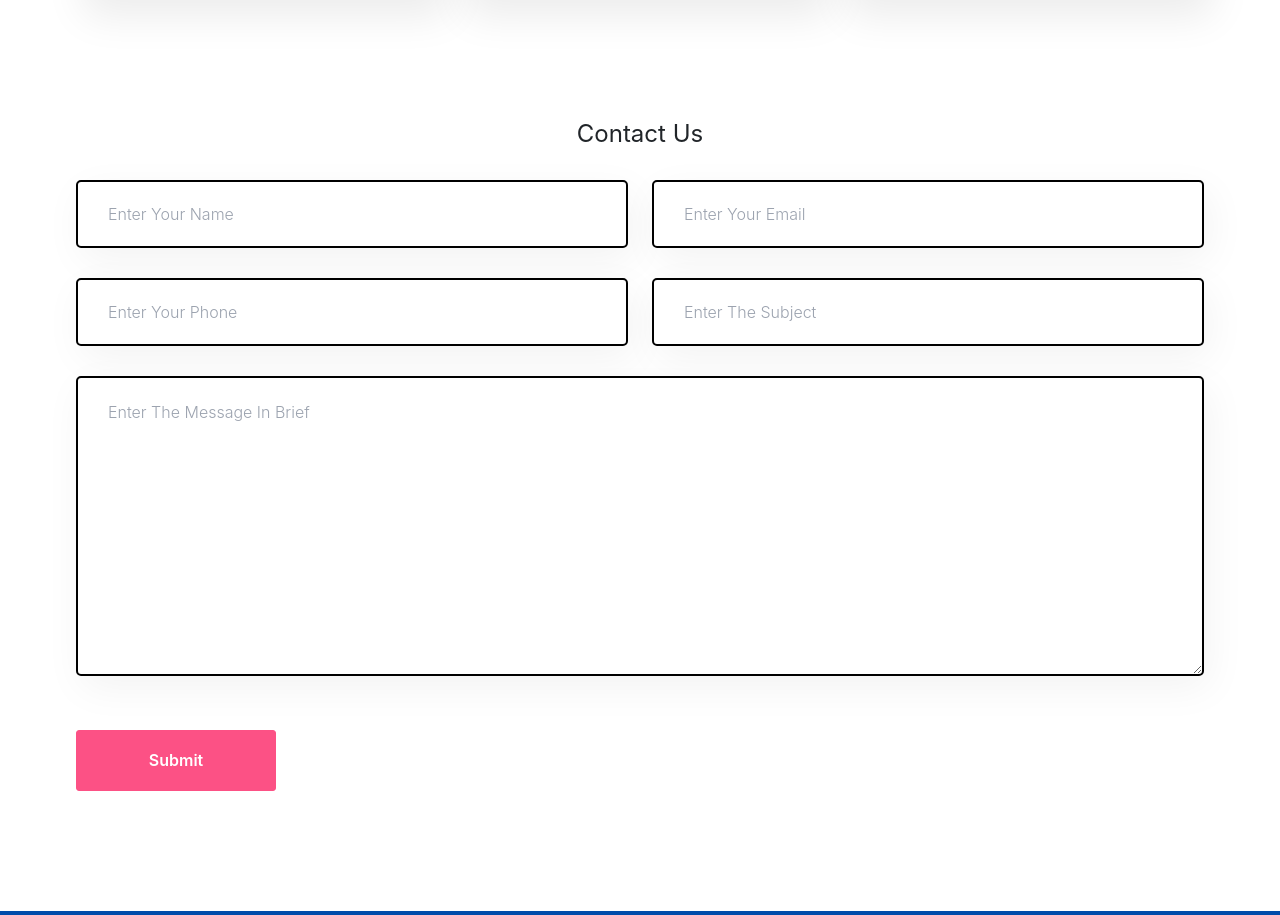
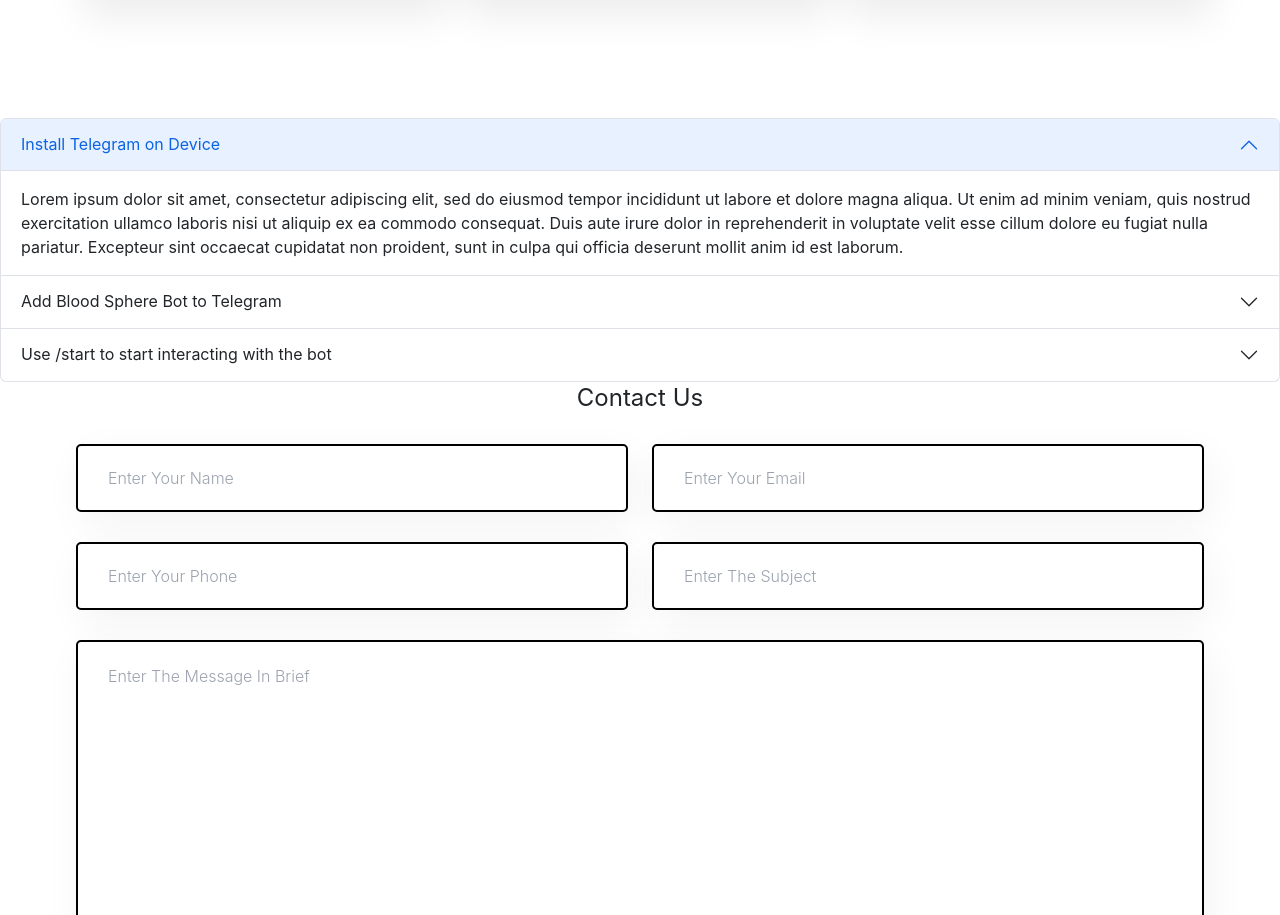
Before and after one commit to rony0000013/Blood-Sphere, a React (Create React App) app: page /home in a window 1280 px wide. Shown: the part 2118-3033 px from the top of the page. Built offline with nearby package versions, Linux system fonts and the light colour scheme.

Commit message:
Added FAQ

```diff
--- /dev/null
+++ b/src/Pages/Home/FAQ/FAQ.jsx
@@ -0,0 +1,45 @@
+import Accordion from "react-bootstrap/Accordion";
+
+const FAQ = () => {
+    return (
+        <div className="m-[5%]">
+            <Accordion defaultActiveKey={['0']} >
+                <Accordion.Item eventKey="0" >
+                    <Accordion.Header>Install Telegram on Device</Accordion.Header>
+                    <Accordion.Body>
+                        Lorem ipsum dolor sit amet, consectetur adipiscing elit, sed do eiusmod
+                        tempor incididunt ut labore et dolore magna aliqua. Ut enim ad minim veniam,
+                        quis nostrud exercitation ullamco laboris nisi ut aliquip ex ea commodo
+                        consequat. Duis aute irure dolor in reprehenderit in voluptate velit esse
+                        cillum dolore eu fugiat nulla pariatur. Excepteur sint occaecat cupidatat
+                        non proident, sunt in culpa qui officia deserunt mollit anim id est laborum.
+                    </Accordion.Body>
+                </Accordion.Item>
+                <Accordion.Item eventKey="1">
+                    <Accordion.Header>Add Blood Sphere Bot to Telegram</Accordion.Header>
+                    <Accordion.Body>
+                        Lorem ipsum dolor sit amet, consectetur adipiscing elit, sed do eiusmod
+                        tempor incididunt ut labore et dolore magna aliqua. Ut enim ad minim veniam,
+                        quis nostrud exercitation ullamco laboris nisi ut aliquip ex ea commodo
+                        consequat. Duis aute irure dolor in reprehenderit in voluptate velit esse
+                        cillum dolore eu fugiat nulla pariatur. Excepteur sint occaecat cupidatat
+                        non proident, sunt in culpa qui officia deserunt mollit anim id est laborum.
+                    </Accordion.Body>
+                </Accordion.Item>
+                <Accordion.Item eventKey="3">
+                    <Accordion.Header>Use /start to start interacting with the bot</Accordion.Header>
+                    <Accordion.Body>
+                        Lorem ipsum dolor sit amet, consectetur adipiscing elit, sed do eiusmod
+                        tempor incididunt ut labore et dolore magna aliqua. Ut enim ad minim veniam,
+                        quis nostrud exercitation ullamco laboris nisi ut aliquip ex ea commodo
+                        consequat. Duis aute irure dolor in reprehenderit in voluptate velit esse
+                        cillum dolore eu fugiat nulla pariatur. Excepteur sint occaecat cupidatat
+                        non proident, sunt in culpa qui officia deserunt mollit anim id est laborum.
+                    </Accordion.Body>
+                </Accordion.Item>
+            </Accordion>
+        </div>
+    );
+};
+
+export default FAQ;
--- a/src/Pages/Home/Home/Home.jsx
+++ b/src/Pages/Home/Home/Home.jsx
@@ -1,17 +1,18 @@
-import React from 'react';
-import Feature from '../../../components/Feature/Feature';
+import React from "react";
+import Feature from "../../../components/Feature/Feature";
 // import Service from '../../../components/Service/Service';
-import About from '../About/About';
-import Appoinment from '../Appoinment/Appoinment';
-import Banner from '../Banner/Banner'
+import About from "../About/About";
+import Appoinment from "../Appoinment/Appoinment";
+import Banner from "../Banner/Banner";
+import FAQ from "../FAQ/FAQ";
 const Home = () => {
     return (
         <>
-           <Banner />
-           <About />
-           <Feature />
-           {/* <Service /> */}
-           <Appoinment />
+            <Banner />
+            <About />
+            <Feature />
+            <FAQ />
+            <Appoinment />
         </>
     );
 };
--- a/src/index.css
+++ b/src/index.css
@@ -18,7 +18,7 @@ body {
 #progressBarContainer {
   position: fixed;
   z-index: 10;
-  background: #ffffff;
+  background: #ffffff10;
   top: 0;
   left: 0;
   width: 100%;
@@ -27,6 +27,7 @@ body {
 
 #progressBar {
   background: red;
+  border-radius: 7px;
   transform-origin: top leftt;
   transform: scale(0, 0);
   opacity: 1;
```
